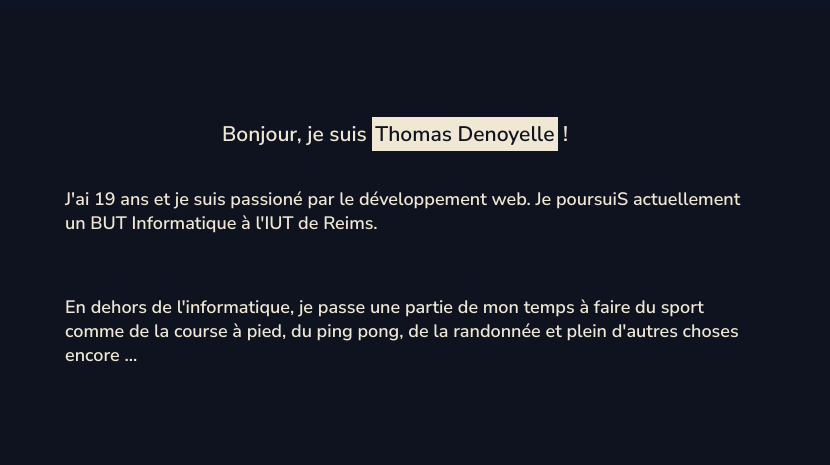
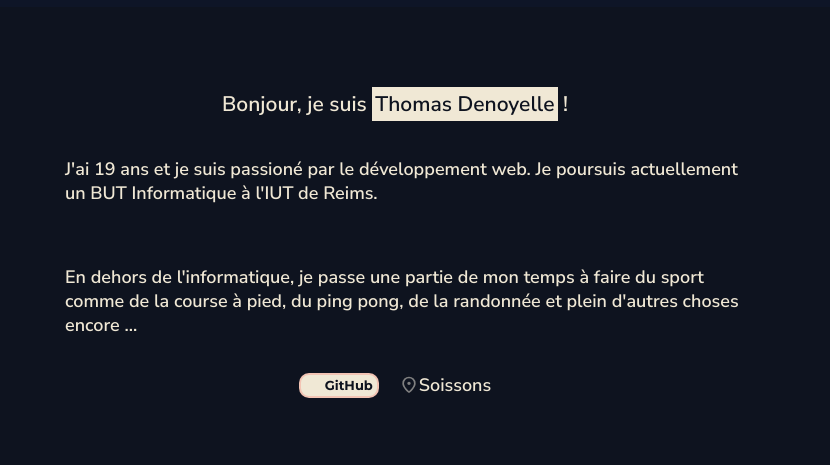
Before and after one commit to ToMaTo1206/portfolio, a plain HTML site: page index.html in a window 1280 px wide. Shown: the part 68-533 px from the top of the page, 0-830 px from the left. Drawn offline with Linux system fonts and the light colour scheme.

Commit message:
ajout de mon lien github et d'ou je viens

```diff
--- a/css/index.css
+++ b/css/index.css
@@ -172,6 +172,47 @@ button img:active{
 
 .presentation p{
     margin-left: 20px;
+}
+
+.presentation-sup{
+    display: flex;
+    flex-direction: row;
+    justify-content: center;
+    align-items: center;
+}
+.presentation-sup a{
+    display: flex;
+    justify-content: center;
+    align-items: center;
+    background-color: #f0e8d5;
+    border-radius: 10px;
+    width: 80px;
+    height: 25px;
+    object-fit: contain;
+    text-decoration: none;
+    color: #0e131f;
+    font-weight: lighter;
+    font-family: 'Montserrat', sans-serif;
+    font-weight: 600;
+    border: 2px solid #ff000028;
+    font-size: small;
+}
+.presentation-sup a img{
+    object-fit: contain;
+    width: 20px;
+}
+
+.presentation-sup p{
+    display: flex;
+    justify-content: center;
+    align-items: center;
+
+}
+
+.presentation-sup p img{
+    object-fit: contain;
+    width: 20px;
+    filter: invert(0.5);
 }
 
 .exp{
--- a/index.html
+++ b/index.html
@@ -39,8 +39,12 @@
                 <div class="welcome">
                     <div class="presentation">
                             <h1>Bonjour, je suis <mark id="mark" class="surligne-nuit">Thomas Denoyelle</mark> !</h1>
-                            <p>J'ai 19 ans et je suis passioné par le développement web. Je poursuiS actuellement un BUT Informatique à l'IUT de Reims.</p><br>
+                            <p>J'ai 19 ans et je suis passioné par le développement web. Je poursuis actuellement un BUT Informatique à l'IUT de Reims.</p><br>
                             <p>En dehors de l'informatique, je passe une partie de mon temps à faire du sport comme de la course à pied, du ping pong, de la randonnée et plein d'autres choses encore ...</p>
+                            <div class="presentation-sup">
+                                <a href="https://github.com/ToMaTo1206"><img src="img/GitHub.svg" alt="">GitHub</a>
+                                <p><img src="img/Location.svg" alt=""> Soissons</p>
+                            </div>
                     </div>
                     <img src="img/A6404339 2-modified.png" alt="Photo de profil" class="pdp">
                 </div>
```
Also changed, not shown: img/GitHub.svg (added), img/Location.svg (added), img/TablerMapPin.svg (added).
